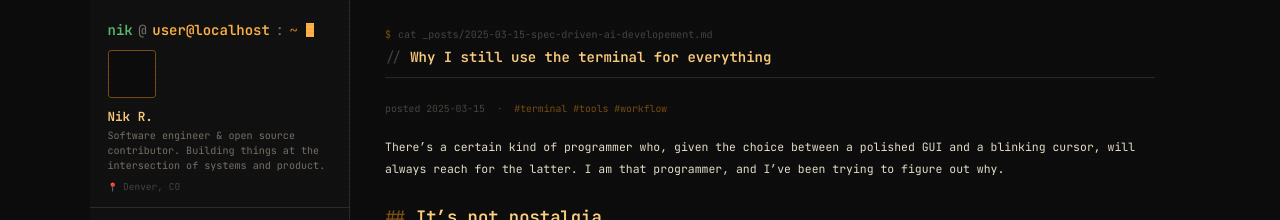
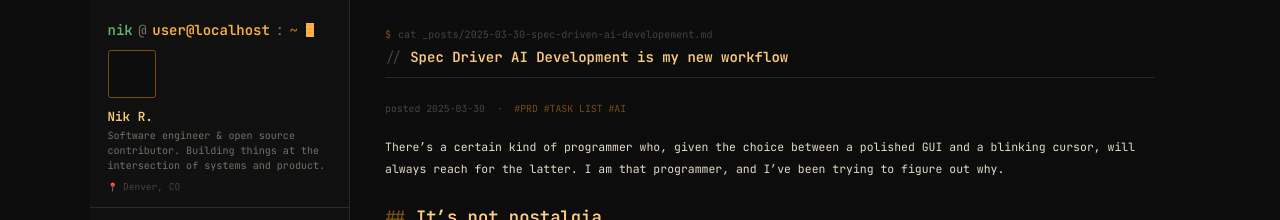
Before and after one commit to xniro/xniro.github.io, a Jekyll site: the page built from _posts/2025-03-30-spec-driven-ai-developement.md, in a window 1280 px wide. Shown: the top 220 px of the page. Built offline with Jekyll 4.4.1, drawn with Linux system fonts in a browser that asks for light colours.

Commit message:
testing blog post

```diff
--- a/_posts/2025-03-30-spec-driven-ai-developement.md
+++ b/_posts/2025-03-30-spec-driven-ai-developement.md
@@ -1,8 +1,8 @@
 ---
 layout: post
-title: "Why I still use the terminal for everything"
-date: 2025-03-15
-tags: [terminal, tools, workflow]
+title: "Spec Driver AI Development is my new workflow"
+date: 2025-03-30
+tags: [PRD, TASK LIST, AI]
 ---
 
 There's a certain kind of programmer who, given the choice between a polished GUI and a blinking cursor, will always reach for the latter. I am that programmer, and I've been trying to figure out why.
```
